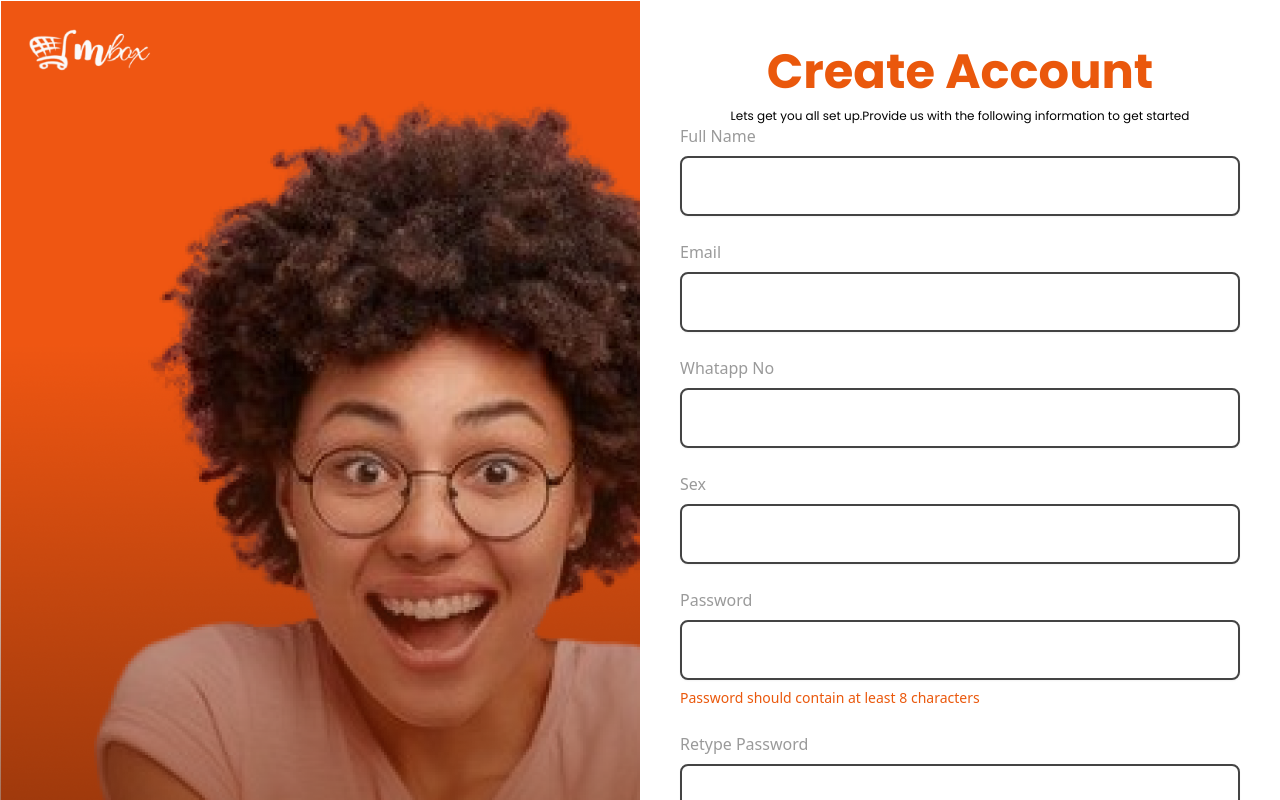
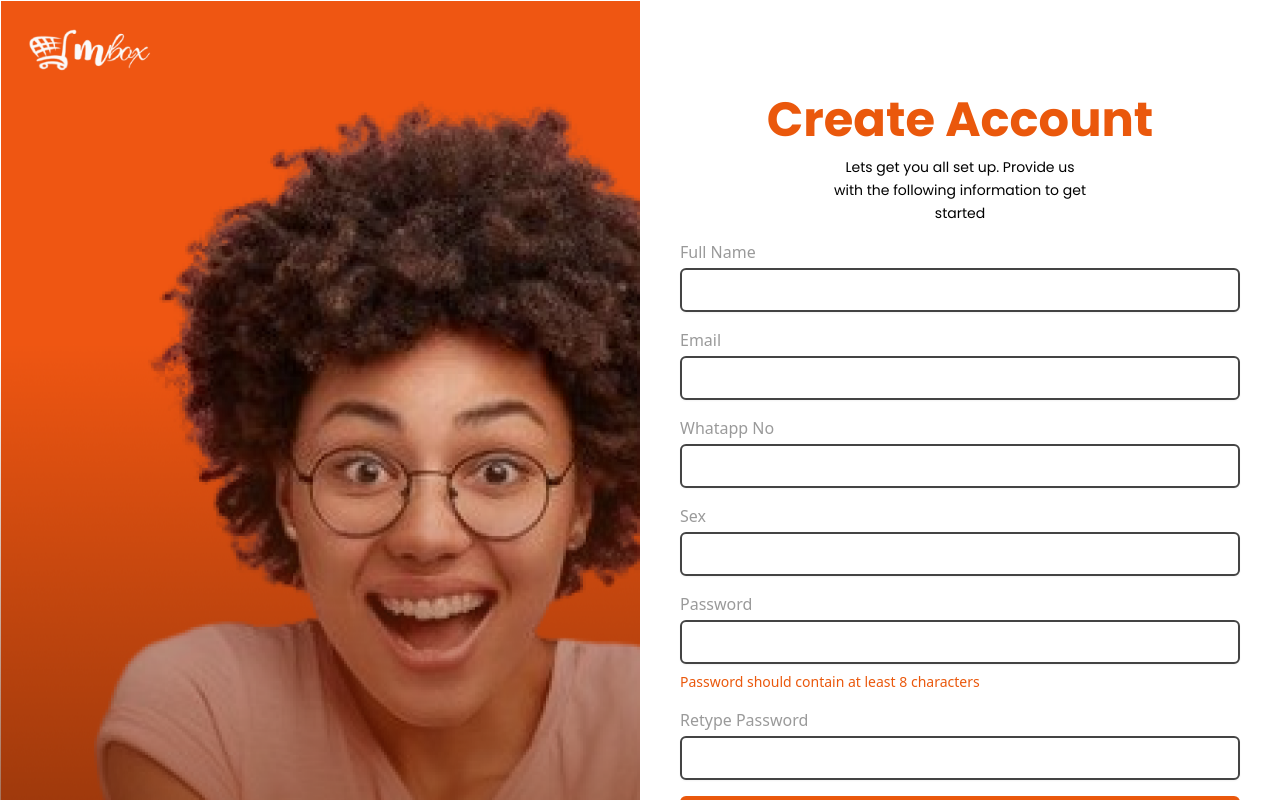
Before and after one commit to mbox-project/mbox-user, a React (Create React App) app: page /auth/register in a window 1280 px wide. Shown: the top 800 px of the page. Built offline with nearby package versions, Linux system fonts and the light colour scheme.

Commit message:
made some changes to the register/sign up page

```diff
--- a/src/pages/Auth/Register/index.jsx
+++ b/src/pages/Auth/Register/index.jsx
@@ -23,30 +23,30 @@ function Register() {
       </div>
       <div className="w-full lg:w-1/2  lg:mx-auto bg-white ">
         <div className="w-full  font-poppins text-center mt-12 ">
-          <h1 className="lg:text-5xl text-orange-600 text-4xl md:text-5xl  pt-20 lg:pt-0 font-poppins font-extrabold ">
+          <h1 className="lg:text-5xl text-orange-600 text-4xl md:text-5xl  mt-20 lg:mt-24 lg:pt-0 font-poppins font-extrabold ">
             Create Account
           </h1>
-          <p className=" hidden lg:block text-base lg:text-xs pt-3 px-12 lg:px-38 leading-20 ">
-            Lets get you all set up.Provide us with the following information to
-            get started
+          <p className=" hidden lg:flex text-sm pt-3 justify-center px-48 leading-relaxed ">
+            Lets get you all set up. Provide us with the following information
+            to get started
           </p>
         </div>
-        <form className="px-10 pt-4 lg:pt-0">
-          <div className="mb-6">
+        <form className="px-10 mt-4 lg:pt-0">
+          <div className="mb-4">
             <Label
-              className="w-full pb-2 text-base text-[#9A9A9A]"
+              className="w-full pb-1 text-base text-[#9A9A9A]"
               htmlFor="text"
               title="Full Name"
             />
             <Input
               name="text"
               type="text"
-              className="lg:w-full  w-full mt-2 p-4  text-lg lg:text-base border-[#444444] rounded-lg shadow-sm border-2 "
+              className="lg:w-full  w-full mt-1 p-4  lg:p-2 text-lg lg:text-base border-[#444444] rounded-md shadow-sm border-2 "
               required={true}
               autoFocus={false}
             />
           </div>
-          <div className="mb-6">
+          <div className="mb-4">
             <Label
               className="w-full text-base  text-[#9A9A9A]"
               htmlFor="email"
@@ -56,13 +56,13 @@ function Register() {
             <div className="relative">
               <input
                 type="email"
-                className="w-full p-4 pr-12 mt-2  text-lg lg:text-base border-[#444444] border-2 rounded-lg shadow-sm"
+                className="w-full p-4  lg:p-2  pr-12 mt-1  text-lg lg:text-base border-[#444444] border-2 rounded-md shadow-sm"
               />
             </div>
           </div>
-          <div className="mb-6">
+          <div className="mb-4">
             <Label
-              className="w-full text-base text-[#9A9A9A]"
+              className="w-full  pb-1 text-base text-[#9A9A9A]"
               htmlFor="text"
               title="Whatapp No"
             />
@@ -70,11 +70,11 @@ function Register() {
             <div className="relative">
               <input
                 type="number"
-                className="w-full p-4 pr-12 mt-2  text-lg lg:text-base border-[#444444] border-2 rounded-lg shadow-sm"
+                className="w-full p-4  lg:p-2  pr-12 mt-1  text-lg lg:text-base border-[#444444] border-2 rounded-md shadow-sm"
               />
             </div>
           </div>
-          <div className="mb-6">
+          <div className="mb-4">
             <Label
               className="w-full text-base text-[#9A9A9A]"
               htmlFor="text"
@@ -84,11 +84,11 @@ function Register() {
             <div className="relative">
               <input
                 type="text"
-                className="w-full p-4 pr-12 mt-2  text-lg lg:text-base border-[#444444] border-2 rounded-lg shadow-sm"
+                className="w-full p-4  lg:p-2  pr-12 mt-1  text-lg lg:text-base border-[#444444] border-2 rounded-md shadow-sm"
               />
             </div>
           </div>
-          <div className="mb-6">
+          <div className="mb-4">
             <Label
               className="w-full text-base text-[#9A9A9A]"
               htmlFor="Password"
@@ -98,14 +98,14 @@ function Register() {
             <div className="relative">
               <input
                 type="password"
-                className="w-full p-4 pr-12 mt-2  text-lg lg:text-base border-[#444444] border-2 rounded-lg shadow-sm"
+                className="w-full p-4  lg:p-2  pr-12 mt-1  text-lg lg:text-base border-[#444444] border-2 rounded-md shadow-sm"
               />
               <p className=" text-sm text-orange-600 pt-2">
                 Password should contain at least 8 characters
               </p>
             </div>
           </div>
-          <div className="mb-6">
+          <div className="mb-4">
             <Label
               className="w-full text-base text-[#9A9A9A]"
               htmlFor="password"
@@ -115,12 +115,12 @@ function Register() {
             <div className="relative">
               <input
                 type="password"
-                className="w-full p-4 pr-12 mt-2 text-lg lg:text-base border-[#444444] border-2 rounded-lg shadow-sm"
+                className="w-full p-4  lg:p-2  pr-12 mt-1 text-lg lg:text-base border-[#444444] border-2 rounded-md shadow-sm"
               />
             </div>
           </div>
 
-          <Button className="w-full bg-orange-600 h-16 mb-4 rounded-lg text-white text-2xl font-semibold">
+          <Button className="w-full bg-orange-600 p-4  lg:p-2  mb-4 rounded-md text-white text-2xl font-semibold">
             Sign Up
           </Button>
           <div className="flex justify-center mb-3">
```
